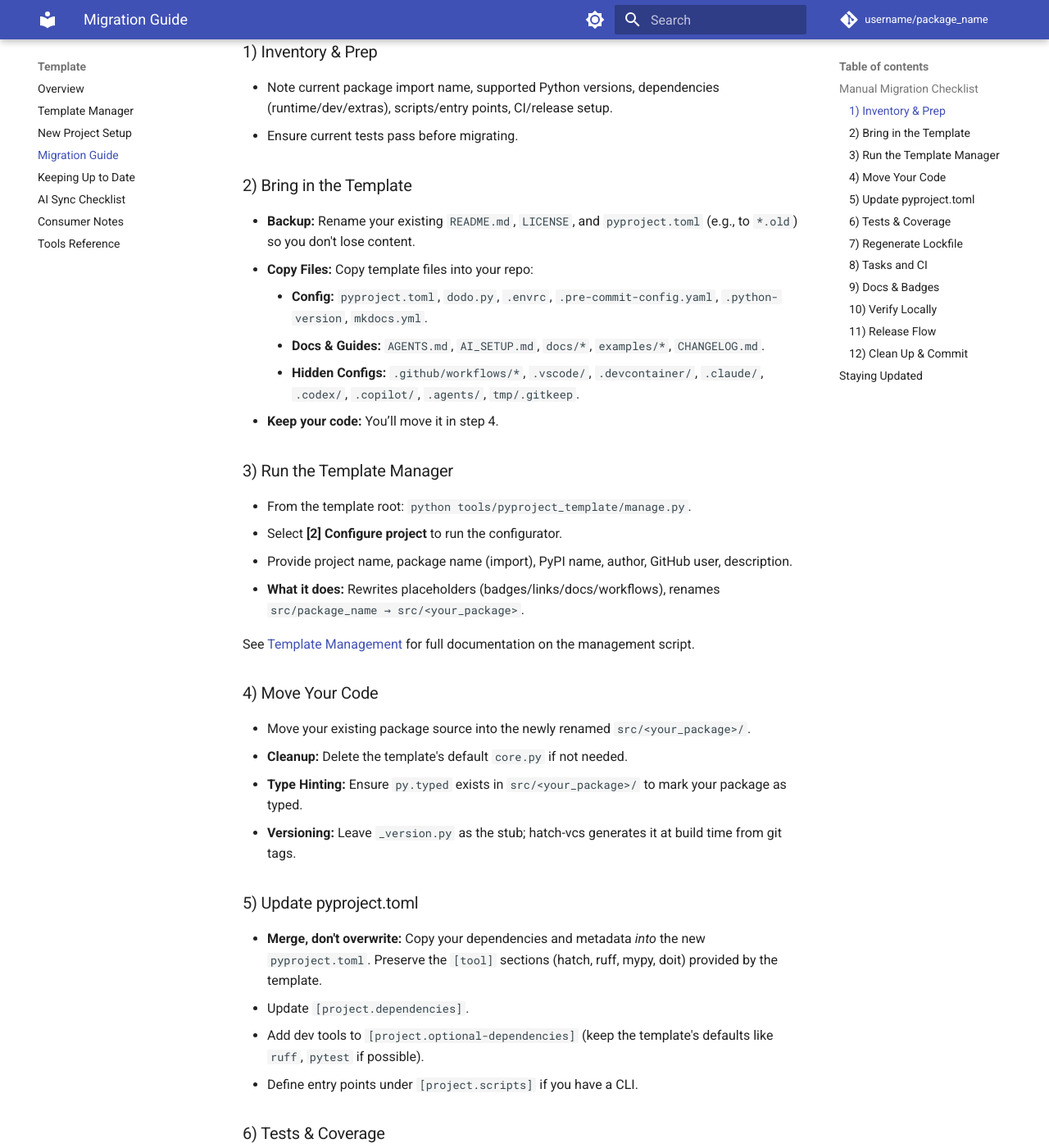
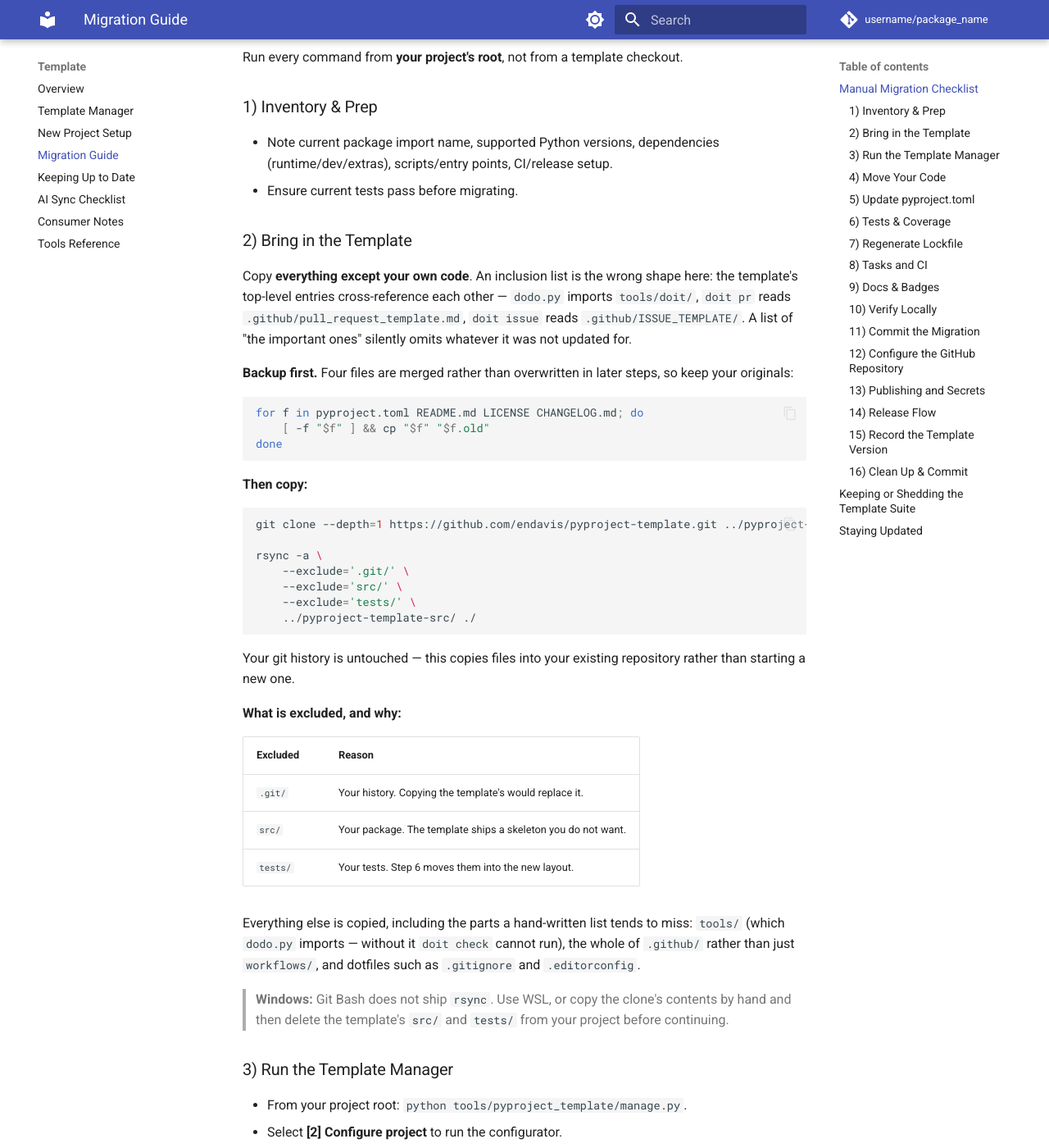
Before and after one commit to endavis/pyproject-template, an MkDocs documentation site: the page built from docs/template/migration.md, in a window 1280 px wide and 1400 px high, scrolled down 498 px. Shown: the whole window at 82% size. Built offline with MkDocs 1.6.1 and Material for MkDocs 9.7.7, drawn with Linux system fonts in a browser that asks for light colours; comment, search, counter and statistics services are not loaded; some of the changed text lies outside the part shown.

Commit message:
docs: give the migration guide the steps a migrated project actually needs (merges PR #792, addresses #789)
The guide named the files to copy, and that inclusion list had drifted. It
never mentioned tools/, which dodo.py imports, so a migration performed by
following only the guide could not run `doit check` at all. It copied
.github/workflows/ while omitting ISSUE_TEMPLATE/ and pull_request_template.md,
which `doit issue` and `doit pr` read, and labels.yml, which `doit labels_sync`
reads. Step 2 is now "copy everything except", expressed as one rsync command
with an exclusion table beside it: three entries to maintain instead of
twenty-five, and the reader's git history is preserved.

Nothing configured the GitHub repository. A new project gets repository
settings, security settings, branch protection, labels and Pages applied by
setup_repo.py; a migrated one got none of them and was never told to run
`manage.py repo`. Also missing: `doit publish_setup`, without which the release
step cannot publish anything; CODECOV_TOKEN; and any step recording the
template SHA, so the first `manage.py check` would diff against everything.

Corrected while implementing: new-project.md claimed that keeping the template
suite puts a fresh project under fail_under. pyproject.toml omits
tools/pyproject_template/*, so it does not. Measuring rather than reading the
config, zero suite files appear in the coverage report and the total is 73.64%
against a gate of 70. The claim and the omit that falsified it landed in the
same commit, fcf65c4 (#731).

The new tests hold the exclusion list to the rsync command it is written beside
and to the paths later steps invoke, so the drift that caused this cannot
recur silently. They are template-owned: cleanup sheds migration.md in both
modes, so the test is registered in TEMPLATE_OWNED_TEST_FILES.

Addresses #789


Claude-Session: https://claude.ai/code/session_01QfmDkYioQXV24soTTsKEov

Co-authored-by: Claude Opus 5 (1M context) <noreply@anthropic.com>

````diff
--- a/docs/template/migration.md
+++ b/docs/template/migration.md
@@ -12,29 +12,73 @@ tags:
 
 Bring your existing Python project into the pyproject-template.
 
-> **How much of this is automated:** step 3. `manage.py configure` rewrites every placeholder
-> and renames `src/package_name` to your package — the fiddly part. The rest is judgement about
-> your own code: which files are your package, which dependencies to carry over, how imports
-> change when moving to a `src/` layout. Work through the checklist.
+> **How much of this is automated:** steps 2, 3 and 12. Copying is one `rsync` invocation,
+> `manage.py configure` rewrites every placeholder and renames `src/package_name` to your
+> package, and `manage.py repo` applies the GitHub-side configuration a new project gets
+> automatically. The rest is judgement about your own code: which dependencies to carry
+> over, how imports change when moving to a `src/` layout. Work through the checklist.
 
 ## Manual Migration Checklist
 
 Use this checklist for a manual migration. The flow assumes hatch-vcs for versioning, commitizen for tagging/changelog, uv for deps, and doit for tasks.
+
+Run every command from **your project's root**, not from a template checkout.
 
 ### 1) Inventory & Prep
 - Note current package import name, supported Python versions, dependencies (runtime/dev/extras), scripts/entry points, CI/release setup.
 - Ensure current tests pass before migrating.
 
 ### 2) Bring in the Template
-- **Backup:** Rename your existing `README.md`, `LICENSE`, and `pyproject.toml` (e.g., to `*.old`) so you don't lose content.
-- **Copy Files:** Copy template files into your repo:
-    - **Config:** `pyproject.toml`, `dodo.py`, `.envrc`, `.pre-commit-config.yaml`, `.python-version`, `mkdocs.yml`.
-    - **Docs & Guides:** `AGENTS.md`, `AI_SETUP.md`, `docs/*`, `examples/*`, `CHANGELOG.md`.
-    - **Hidden Configs:** `.github/workflows/*`, `.vscode/`, `.devcontainer/`, `.claude/`, `.codex/`, `.copilot/`, `.agents/`, `tmp/.gitkeep`.
-- **Keep your code:** You’ll move it in step 4.
+
+Copy **everything except your own code**. An inclusion list is the wrong shape here: the
+template's top-level entries cross-reference each other — `dodo.py` imports `tools/doit/`,
+`doit pr` reads `.github/pull_request_template.md`, `doit issue` reads
+`.github/ISSUE_TEMPLATE/`. A list of "the important ones" silently omits whatever it was
+not updated for.
+
+**Backup first.** Four files are merged rather than overwritten in later steps, so keep
+your originals:
+
+```bash
+for f in pyproject.toml README.md LICENSE CHANGELOG.md; do
+    [ -f "$f" ] && cp "$f" "$f.old"
+done
+```
+
+**Then copy:**
+
+```bash
+git clone --depth=1 https://github.com/endavis/pyproject-template.git ../pyproject-template-src
+
+rsync -a \
+    --exclude='.git/' \
+    --exclude='src/' \
+    --exclude='tests/' \
+    ../pyproject-template-src/ ./
+```
+
+Your git history is untouched — this copies files into your existing repository rather
+than starting a new one.
+
+**What is excluded, and why:**
+
+| Excluded | Reason |
+| :--- | :--- |
+| `.git/` | Your history. Copying the template's would replace it. |
+| `src/` | Your package. The template ships a skeleton you do not want. |
+| `tests/` | Your tests. Step 6 moves them into the new layout. |
+
+Everything else is copied, including the parts a hand-written list tends to miss:
+`tools/` (which `dodo.py` imports — without it `doit check` cannot run), the whole of
+`.github/` rather than just `workflows/`, and dotfiles such as `.gitignore` and
+`.editorconfig`.
+
+> **Windows:** Git Bash does not ship `rsync`. Use WSL, or copy the clone's contents by
+> hand and then delete the template's `src/` and `tests/` from your project before
+> continuing.
 
 ### 3) Run the Template Manager
-- From the template root: `python tools/pyproject_template/manage.py`.
+- From your project root: `python tools/pyproject_template/manage.py`.
 - Select **[2] Configure project** to run the configurator.
 - Provide project name, package name (import), PyPI name, author, GitHub user, description.
 - **What it does:** Rewrites placeholders (badges/links/docs/workflows), renames `src/package_name → src/<your_package>`.
@@ -52,6 +96,8 @@ See [Template Management](manage.md) for full documentation on the management sc
 - Update `[project.dependencies]`.
 - Add dev tools to `[project.optional-dependencies]` (keep the template's defaults like `ruff`, `pytest` if possible).
 - Define entry points under `[project.scripts]` if you have a CLI.
+- If your project distinguishes `authors` from `maintainers`, restore that split from your
+  backup: the template ships `authors` only, and the configurator asks for a single name.
 
 ### 6) Tests & Coverage
 - Move your tests to `tests/`.
@@ -72,22 +118,117 @@ See [Template Management](manage.md) for full documentation on the management sc
 ### 10) Verify Locally
 - Install environment: `uv sync --all-extras --dev`
 - Install hooks: `doit pre_commit_install`
-  - Already ran this in an earlier migration? Run it again. The config now declares four hook
-    types and `commit-msg` is newly among them, so an older install has no `commit-msg` hook
-    and neither conventional-commit enforcement nor the branch/issue check fires. Verify with
-    `ls .git/hooks/` — see [Consumer Notes](consumer-notes.md#re-run-doit-pre_commit_install).
+    - Already ran this in an earlier migration? Run it again. The config now declares four hook
+      types and `commit-msg` is newly among them, so an older install has no `commit-msg` hook
+      and neither conventional-commit enforcement nor the branch/issue check fires. Verify with
+      `ls .git/hooks/` — see [Consumer Notes](consumer-notes.md#re-run-doit-pre_commit_install).
 - Run checks: `doit check`
 - Run tests: `doit test`
+- Optional — tab completion for `doit`: `doit completions_install`
 
-### 11) Release Flow
+### 11) Commit the Migration
+
+Commit and push before configuring GitHub. The next step reads the workflows and labels
+you just brought in, and branch protection will require status checks that must exist on
+the remote first.
+
+### 12) Configure the GitHub Repository
+
+A project created by the automated setup gets its GitHub-side configuration applied by
+`setup_repo.py`. A migrated project has to ask for it:
+
+```bash
+python tools/pyproject_template/manage.py repo
+```
+
+Preview it first with `python tools/pyproject_template/manage.py --dry-run repo` — the
+flag is global, so it goes before the subcommand.
+
+This applies:
+
+| Applied | Covers |
+| :--- | :--- |
+| Repository settings | Description, features (issues, discussions, wiki), merge options |
+| Security settings | Secret scanning, push protection, Dependabot security updates |
+| Branch protection | Rulesets on `main` — required reviews, required status checks, no force pushes |
+| Labels | Replicated from the template repository |
+| GitHub Pages | Enabled for the documentation site |
+
+It reads your GitHub user and repository from `.config/pyproject_template/settings.toml`,
+which step 3 wrote. Some settings are unavailable on private repositories without GitHub
+Advanced Security; the script reports those and continues.
+
+**Labels specifically.** `manage.py repo` copies the template's labels as they exist on
+GitHub. To sync against the committed `.github/labels.yml` instead — the better choice
+once your project starts diverging — use:
+
+```bash
+doit labels_sync            # add and update
+doit labels_sync --dry-run  # preview
+```
+
+The `ready-to-merge` label matters: `merge-gate.yml` requires it, so without it every pull
+request carries a permanently failing check.
+
+### 13) Publishing and Secrets
+
+Neither is applied by `manage.py repo` — both need credentials it does not have.
+
+**PyPI trusted publishing** (required before step 14 can release anything):
+
+```bash
+doit publish_setup
+```
+
+This creates the `testpypi` and `pypi` GitHub environments and prints the registration
+instructions. Follow them to register **three** trusted publishers — one per
+`(workflow, environment)` pair. See the
+[release automation guide](../development/release-and-automation.md#trusted-publisher-registration-manual)
+for the full table.
+
+**Codecov** (optional, for coverage reporting):
+
+1. Sign up at [codecov.io](https://codecov.io) and add your repository.
+2. `gh secret set CODECOV_TOKEN`
+
+### 14) Release Flow
 - **All releases go through a PR.** `doit release [--prerelease=alpha|beta|rc]` opens a release PR with the version bump and changelog updates.
 - **Tag after merge.** Once the release PR is merged, run `doit release_tag` to tag `main` and trigger the publish workflow (`testpypi.yml` for pre-releases, `release.yml` for production tags).
 - **Important:** No manual edits to `pyproject.toml` version or `_version.py`; the git tag is the source of truth.
 
-### 12) Clean Up & Commit
+### 15) Record the Template Version
+
+Your project now needs to know *which* template it came from, or the first update check
+will present the entire template as a diff:
+
+```bash
+python tools/pyproject_template/manage.py sync
+```
+
+This records the reviewed commit SHA. A template version is a commit SHA, not a release
+tag — see [ADR-9020](../decisions/9020-a-template-version-is-a-commit-sha.md).
+
+### 16) Clean Up & Commit
 - Remove old CI configs/Makefiles you no longer need.
+- Delete `../pyproject-template-src` and the `*.old` backups from step 2 once you have
+  merged everything out of them.
 - `direnv allow` to load `.envrc`.
 - Commit and push. Monitor CI actions to ensure the migration was successful.
+
+## Keeping or Shedding the Template Suite
+
+Step 2 brings in `tools/pyproject_template/`, `docs/template/` and `bootstrap.py` — the
+template's own management code. Keeping them is what makes steps 12 and 15 and all of
+[Keeping Up to Date](updates.md) possible, and it costs nothing measurable: the coverage
+gate omits `tools/pyproject_template/` (`pyproject.toml`), `docs/template/` is
+documentation, and `bootstrap.py` is outside the gate's scope.
+
+If you would rather not carry it, shed it with `doit template_clean --all` and reinstall
+later when you want to sync:
+
+```bash
+curl -sSL https://raw.githubusercontent.com/endavis/pyproject-template/main/bootstrap.py | python3 - --sync
+```
 
 ## Staying Updated
 
````
Also changed, not shown: docs/template/new-project.md (+11 -4 lines), 2 other files.
